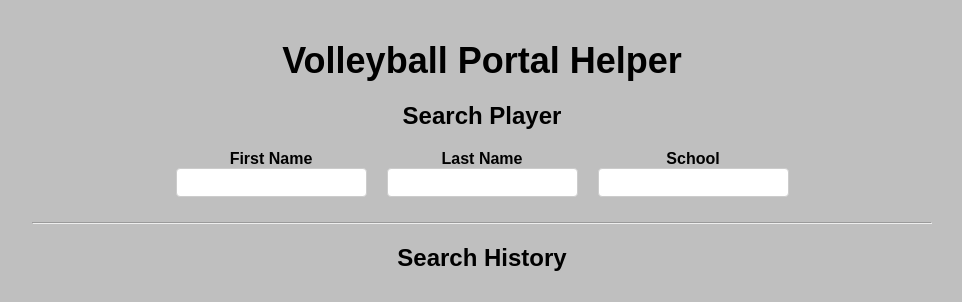
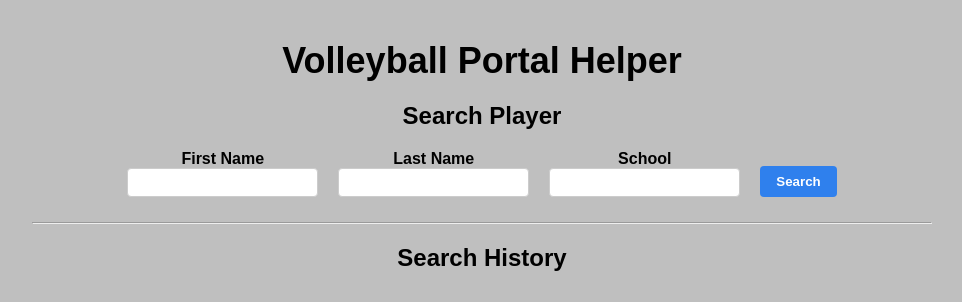
Before and after one commit to Megusaka/NCAA-Transfer-Portal-Assistant, a Flask app: page / in a window 1280 px wide. Shown: the part 51-353 px from the top of the page, without its empty margins (158-1120 px from the left). Run offline with Flask 3, Linux system fonts and the light colour scheme; data that the repository does not hold is empty.

Commit message:
fix search button

```diff
--- a/templates/index.html
+++ b/templates/index.html
@@ -19,6 +19,7 @@
         <label>School</label>
         <input type="text" name="school" required>
     </div>
+    <button type="submit">Search</button>
 </form>
     <hr>
 
```
